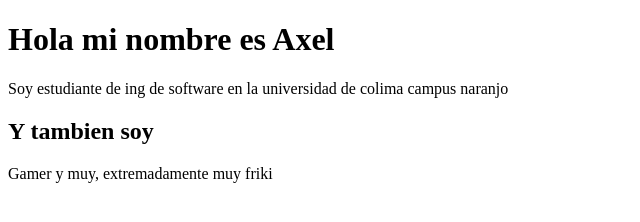
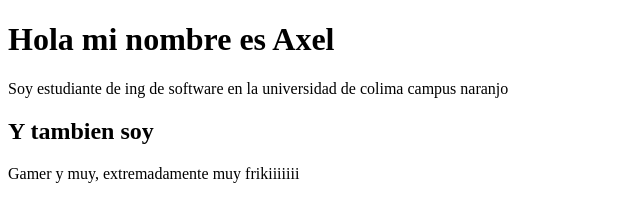
Before and after one commit to AxelSandovalH/Curso1Semestre, a plain HTML site: page index.html in a window 1280 px wide. Shown: the full height of the page, 0-640 px from the left. Drawn offline with Linux system fonts and the light colour scheme.

```diff
--- a/index.html
+++ b/index.html
@@ -9,6 +9,6 @@
     <h1>Hola mi nombre es Axel</h1>
     <p>Soy estudiante de ing de software en la universidad de colima campus naranjo </p>
     <h2>Y tambien soy</h2>
-    <p>Gamer y muy, extremadamente muy friki</p>
+    <p>Gamer y muy, extremadamente muy frikiiiiiii</p>
 </body>
 </html>
```
